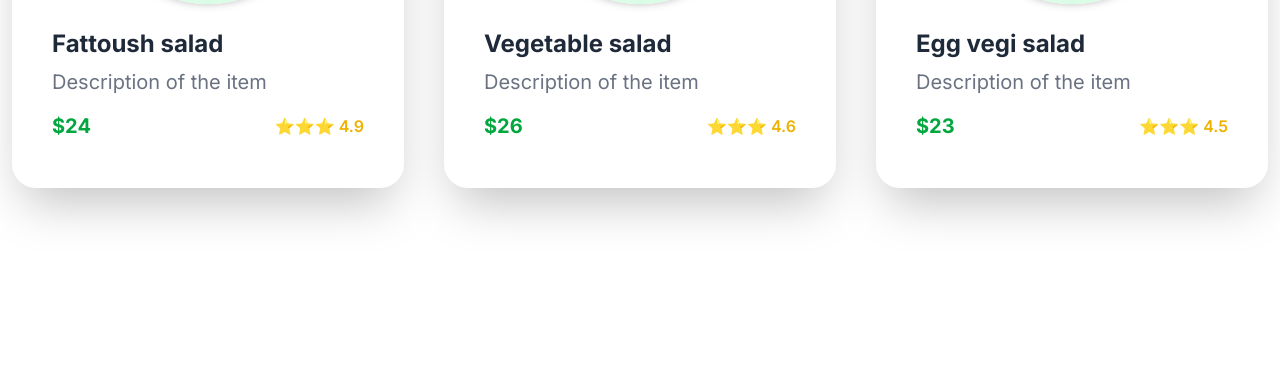
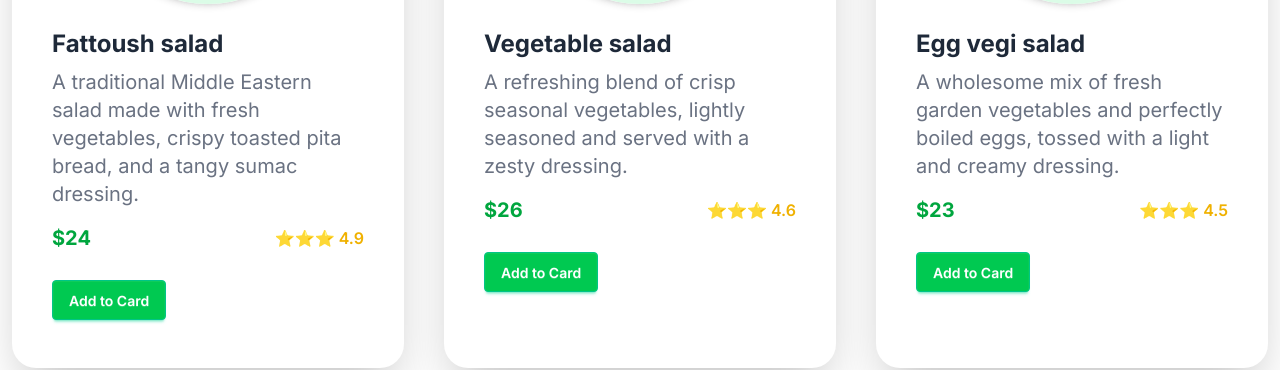
Before and after one commit to themdshakibul/Restaurant-Website, a React (Vite) app: page / in a window 1280 px wide. Shown: the part 2008-2378 px from the top of the page. Built offline with nearby package versions, Linux system fonts and the light colour scheme; grey boxes are pictures that could not be loaded.

Commit message:
footer complete

```diff
--- a/package.json
+++ b/package.json
@@ -11,11 +11,13 @@
   },
   "dependencies": {
     "@tailwindcss/vite": "^4.2.1",
+    "aos": "^3.0.0-beta.6",
     "axios": "^1.13.6",
     "daisyui": "^5.5.19",
     "lucide-react": "^0.577.0",
     "react": "^19.2.4",
     "react-dom": "^19.2.4",
+    "react-toastify": "^11.0.5",
     "tailwindcss": "^4.2.1"
   },
   "devDependencies": {
--- a/public/StanDoutDish.json
+++ b/public/StanDoutDish.json
@@ -2,7 +2,7 @@
   {
     "id": 1,
     "title": "Fattoush salad",
-    "description": "Description of the item",
+    "description": "A traditional Middle Eastern salad made with fresh vegetables, crispy toasted pita bread, and a tangy sumac dressing.",
     "price": 24.0,
     "rating": 4.9,
     "image": "https://plus.unsplash.com/premium_photo-1692309186600-03bb12fd3adb?q=80&w=687&auto=format&fit=crop&ixlib=rb-4.1.0&ixid=M3wxMjA3fDB8MHxwaG90by1wYWdlfHx8fGVufDB8fHx8fA%3D%3D"
@@ -10,7 +10,7 @@
   {
     "id": 2,
     "title": "Vegetable salad",
-    "description": "Description of the item",
+    "description": "A refreshing blend of crisp seasonal vegetables, lightly seasoned and served with a zesty dressing.",
     "price": 26.0,
     "rating": 4.6,
     "image": "https://images.unsplash.com/photo-1722032617357-7b09276b1a8d?q=80&w=1173&auto=format&fit=crop&ixlib=rb-4.1.0&ixid=M3wxMjA3fDB8MHxwaG90by1wYWdlfHx8fGVufDB8fHx8fA%3D%3D"
@@ -18,7 +18,7 @@
   {
     "id": 3,
     "title": "Egg vegi salad",
-    "description": "Description of the item",
+    "description": "A wholesome mix of fresh garden vegetables and perfectly boiled eggs, tossed with a light and creamy dressing.",
     "price": 23.0,
     "rating": 4.5,
     "image": "https://images.unsplash.com/photo-1710432104535-38c7da06ca6d?q=80&w=1173&auto=format&fit=crop&ixlib=rb-4.1.0&ixid=M3wxMjA3fDB8MHxwaG90by1wYWdlfHx8fGVufDB8fHx8fA%3D%3D"
--- a/src/App.jsx
+++ b/src/App.jsx
@@ -1,9 +1,9 @@
+import "./tailwind.init.css";
 import { Suspense } from "react";
 import axios from "axios";
 import Header from "./components/Home/Header";
 import Navbar from "./components/Navbar/Navbar";
 import Popular from "./components/PopularSection/Popular";
-import "./tailwind.init.css";
 import FormOurMenu from "./components/StandoutDish/StanDish";
 import CustomAboutUs from "./components/CustomAbout/CustomAboutUs";
 import Services from "./components/ServiecsSection/Services";
--- a/src/components/Home/Header.jsx
+++ b/src/components/Home/Header.jsx
@@ -75,7 +75,7 @@ const Header = () => {
                   <Star size={16} />
                 </span>
                 <p className="font-semibold ">
-                  <span className="text-red-500 text-sm">$</span>$23.00
+                  <span className="text-red-500 text-sm">$</span>23.00
                 </p>
               </div>
             </div>
--- a/src/components/Navbar/Navbar.jsx
+++ b/src/components/Navbar/Navbar.jsx
@@ -9,7 +9,11 @@ const Navbar = () => {
       <div className="fixed top-0 left-0 w-full z-50 bg-base-300 shadow-2xl">
         <div className="flex items-center justify-between py-4 container mx-auto px-3">
           <div className="flex items-center gap-2">
-            <h2 className="bg-green-500 py-2 px-3 w-fit text-white rounded-md text-xl font-bold ">
+            <h2
+              data-aos="fade-down"
+              data-aos-once="false"
+              className="bg-green-500 py-2 px-3 w-fit text-white rounded-md text-xl font-bold "
+            >
               F
             </h2>
             <img src={navLogo} alt="Nav" />
--- a/src/components/StandoutDish/StanderDishCard.jsx
+++ b/src/components/StandoutDish/StanderDishCard.jsx
@@ -1,11 +1,18 @@
 import { Heart } from "lucide-react";
 import { useState } from "react";
+import { ToastContainer, toast } from "react-toastify";
 
 const StanderDishCard = ({ itemData }) => {
   const { image, title, description, price, rating } = itemData;
-  console.log(itemData);
 
   const [click, setClick] = useState(false);
+  const [visited, setVisited] = useState(false);
+
+  const handelvisited = () => {
+    // setVisited(visited ? false : true);
+    setVisited(!visited);
+    toast.success("Card Add Successfull!");
+  };
 
   return (
     <>
@@ -27,6 +34,13 @@ const StanderDishCard = ({ itemData }) => {
               ⭐⭐⭐ {rating}
             </span>
           </div>
+          <button
+            onClick={handelvisited}
+            className="btn btn-success bg-green-500 text-white mt-5"
+          >
+            {visited ? "Card Added" : "Add to Card"}
+          </button>
+
           <div className="absolute top-0 right-0">
             <h2
               onClick={() => setClick(!click)}
```
Also changed, not shown: 1 other file (tests, documents, lock files or other folders).
